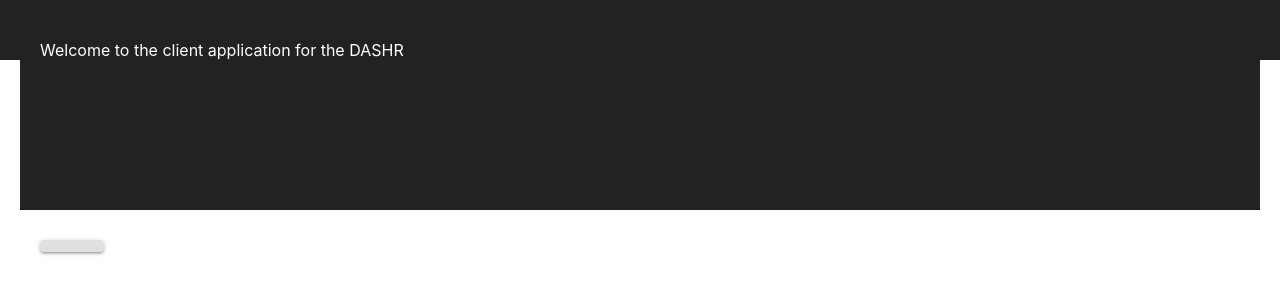
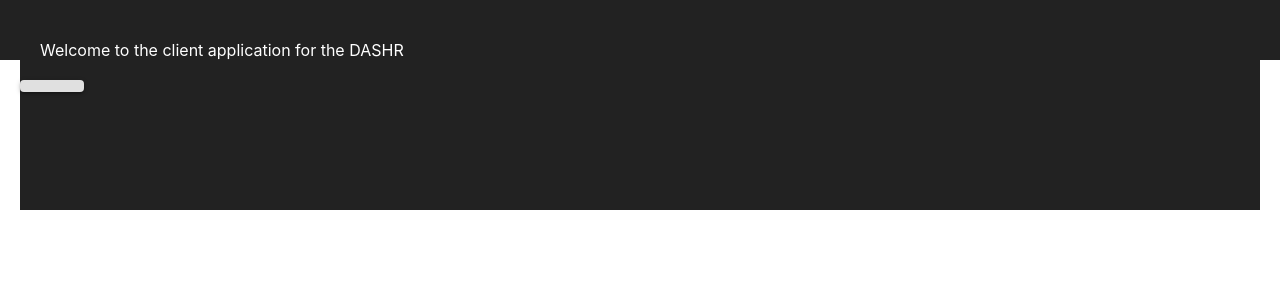
Before and after one commit to oliviagwynn1/HIE_DataDownloader, a React (Create React App) app in the folder front-end/: page / in a window 1280 px wide. Shown: the top 300 px of the page. Built offline with nearby package versions, Linux system fonts and the light colour scheme.

Commit message:
Added files and required dependencies to navigate between different views

```diff
--- a/front-end/src/App.js
+++ b/front-end/src/App.js
@@ -2,6 +2,10 @@ import React, { Component } from 'react';
 import './App.css';
 import Home from './home';
 import { MuiThemeProvider} from '@material-ui/core/styles';
+import { componentMap, viewIDs} from './component-map';
+import { connect } from 'react-redux';
+import { bindActionCreators } from 'redux';
+import { changeView } from './actions/index';
 
 var styles = {
     "backgroundStyle": {
@@ -24,6 +28,7 @@ var styles = {
 };
 
 class App extends Component {
+
   render() {
     return (
         <MuiThemeProvider>
@@ -31,11 +36,27 @@ class App extends Component {
                 <div style={styles.headerStyle}>
                 Welcome to the client application for the DASHR
                 </div>
-                <Home/>
             </div>
+             {
+            // Render the proper top level view based on the current viewID stored in redux:
+            React.createElement(
+                componentMap[this.props.viewID],
+                {changeView: this.props.changeView, viewIDs},
+            )
+        }
         </MuiThemeProvider>
     );
   }
 }
 
-export default App;
+const mapDispatchToProps = dispatch => {
+    return bindActionCreators({ changeView }, dispatch);
+};
+
+const mapStateToProps = state => {
+    return {
+        viewID: state.view.viewID,
+    }
+};
+
+export default connect(mapStateToProps, mapDispatchToProps)(App);
--- /dev/null
+++ b/front-end/src/actions/index.js
@@ -0,0 +1,8 @@
+export const CHANGE_VIEW = 'CHANGE_VIEW';
+
+export function changeView(viewID) {
+    return {
+        type: CHANGE_VIEW,
+        viewID
+    }
+}
--- /dev/null
+++ b/front-end/src/component-map.js
@@ -0,0 +1,20 @@
+import Devices from './devices';
+import Home from './home';
+
+
+// viewIDs represent the identifiers of various view components
+const viewIDs = {
+    home: "HOME",
+    devices: "DEVICES",
+};
+
+// componentMap maps viewIDs to corresponding components
+const componentMap = {
+    [viewIDs.home]: Home,
+    [viewIDs.devices]: Devices,
+};
+
+export {
+    componentMap,
+    viewIDs,
+};
--- /dev/null
+++ b/front-end/src/devices.js
@@ -0,0 +1,21 @@
+import React, { Component } from 'react';
+
+
+class Devices extends Component {
+
+
+
+
+    render(){
+      return(
+        <div>
+              This is the other view
+        </div>
+
+
+    )
+    }
+}
+
+
+export default Devices;
--- a/front-end/src/index.js
+++ b/front-end/src/index.js
@@ -2,11 +2,22 @@ import React from 'react';
 import ReactDOM from 'react-dom';
 import './index.css';
 import App from './App';
+import { createStore, applyMiddleware } from 'redux';
+import { Provider } from 'react-redux';
 import * as serviceWorker from './serviceWorker';
+import reducer from './reducers';
 
-ReactDOM.render(<App />, document.getElementById('root'));
+let store = createStore(reducer);
+
 
 // If you want your app to work offline and load faster, you can change
 // unregister() to register() below. Note this comes with some pitfalls.
 // Learn more about service workers: http://bit.ly/CRA-PWA
 serviceWorker.unregister();
+
+ReactDOM.render(
+  <Provider store={store}>
+    <App />
+  </Provider>,
+  document.getElementById('root')
+);
--- /dev/null
+++ b/front-end/src/reducers/index.js
@@ -0,0 +1,6 @@
+import { combineReducers } from 'redux';
+import ViewReducer from './view-reducer';
+const rootReducer = combineReducers({
+    view: ViewReducer,
+});
+export default rootReducer;
--- /dev/null
+++ b/front-end/src/reducers/view-reducer.js
@@ -0,0 +1,10 @@
+import { CHANGE_VIEW } from '../actions/index';
+import { viewIDs } from "../component-map";
+
+export default function(state = {viewID: viewIDs.home}, action) {
+    switch(action.type) {
+        case CHANGE_VIEW:
+            return Object.assign({}, state, {viewID: action.viewID});
+    }
+    return state;
+}
```
Also changed, not shown: front-end/package.json (+6 -1 lines), 1 other file (tests, documents, lock files or other folders).
